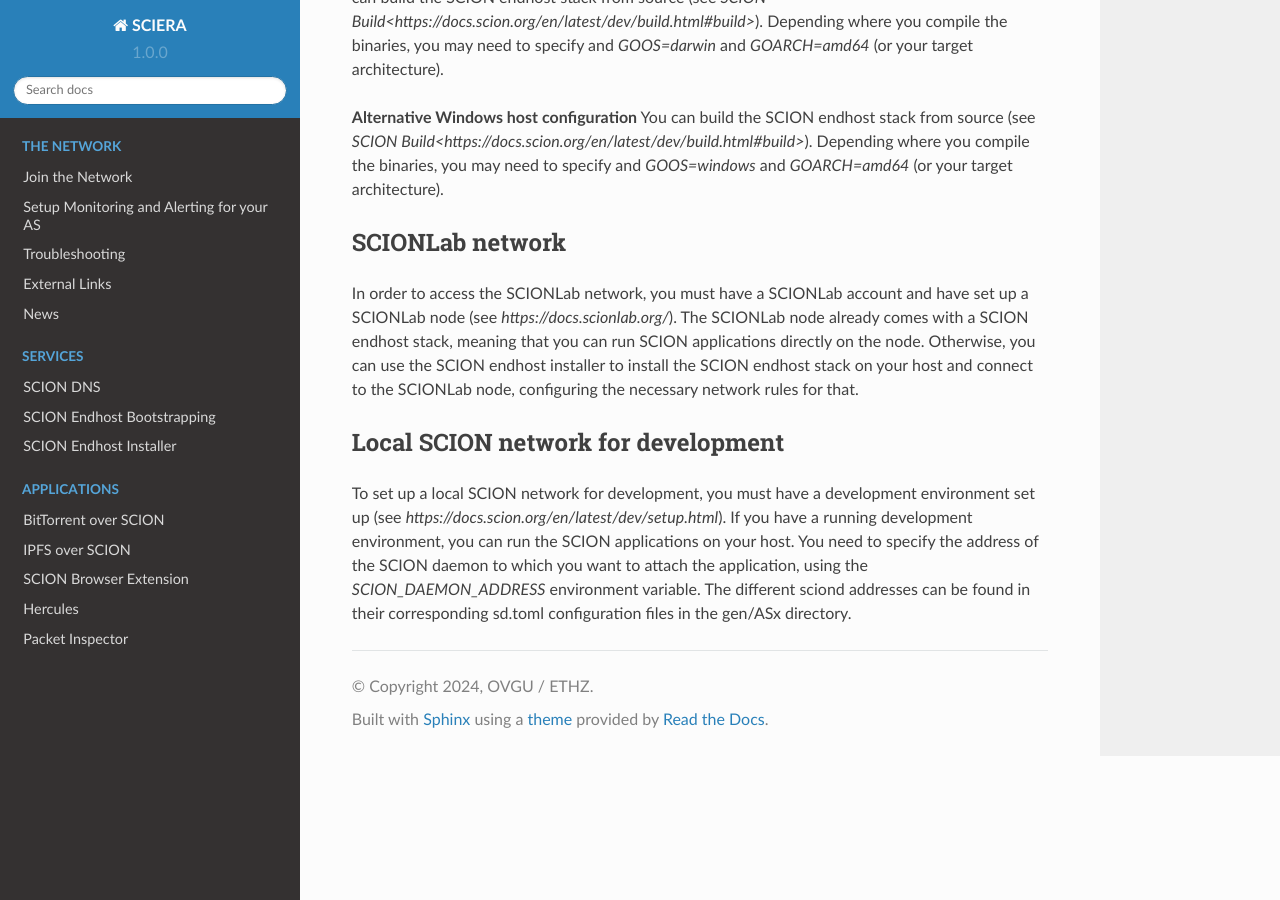
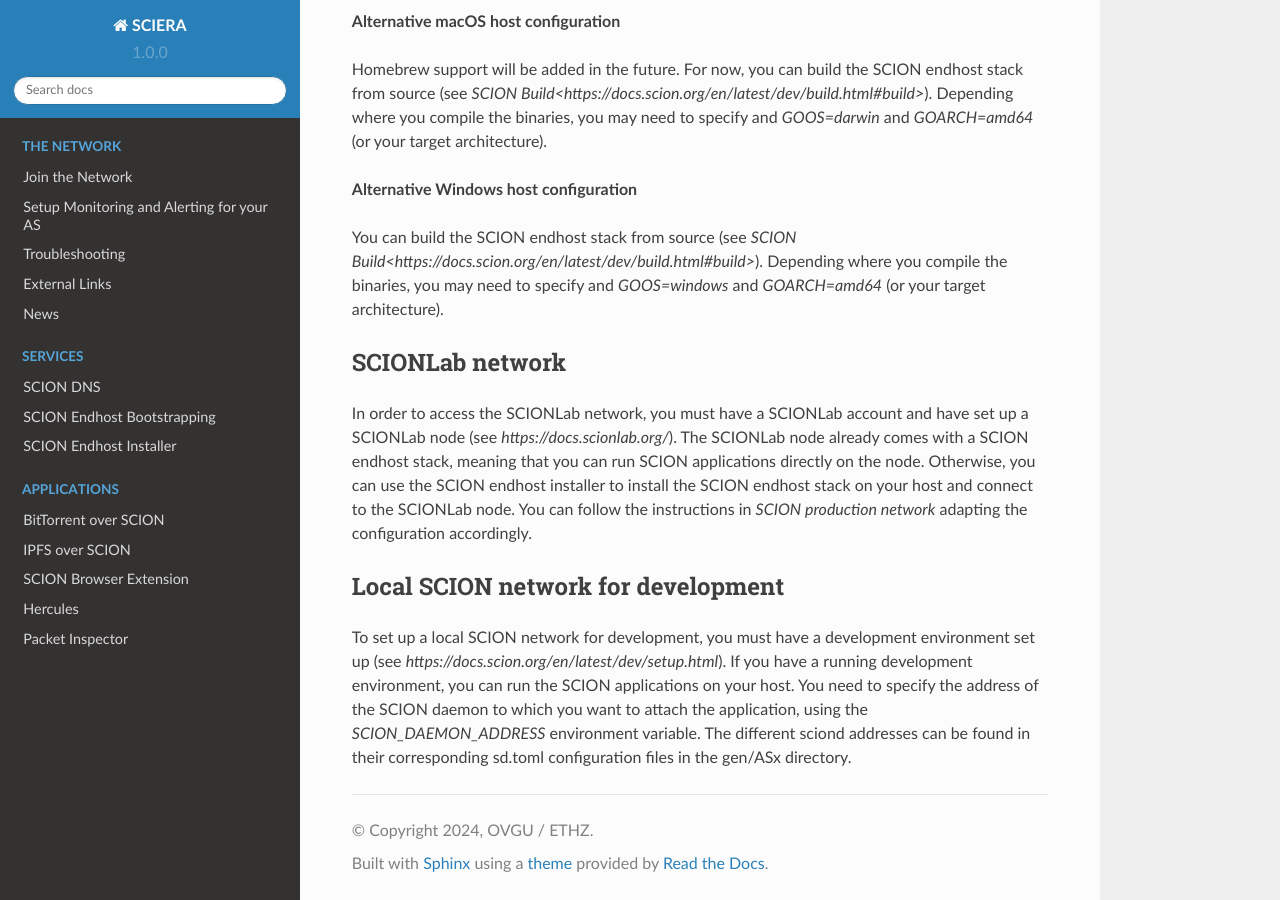
Before and after one commit to netsys-lab/scion-education-network-documentation, a Sphinx documentation site: the page built from docs/source/applications/access.rst, in a window 1280 px wide and 900 px high, scrolled down 825 px. Built offline with Sphinx 7.4.7 and the Read the Docs theme 2.0.0, drawn with Linux system fonts in a browser that asks for light colours.

Commit message:
update access doc

```diff
--- a/docs/source/applications/access.rst
+++ b/docs/source/applications/access.rst
@@ -15,6 +15,7 @@ In order to access the SCION production network, your network provider must have
 - Your university or reasearch institution provides SCION connectivity as part of the SCIERA ISD (see `https://sciera.readthedocs.io/en/latest/index.html`).
 
 **Preferred Host configuration**
+
 The easiest way to install and configure the SCION endhost stack is to use the `SCION endhost installer<../services/scion-host>`_.
 
 **Alternative Linux host configuration**
@@ -23,11 +24,13 @@ If your network provider does not provide a SCION bootstrapper service, you can
 Additionally, you will require a valid configuration from your network provider consisting of `/etc/scion/topology.json` and `/etc/scion/hosts)`.
 
 **Alternative macOS host configuration**
+
 Homebrew support will be added in the future.
 For now, you can build the SCION endhost stack from source (see `SCION Build<https://docs.scion.org/en/latest/dev/build.html#build>`).
 Depending where you compile the binaries, you may need to specify and `GOOS=darwin` and `GOARCH=amd64` (or your target architecture).
 
 **Alternative Windows host configuration**
+
 You can build the SCION endhost stack from source (see `SCION Build<https://docs.scion.org/en/latest/dev/build.html#build>`).
 Depending where you compile the binaries, you may need to specify and `GOOS=windows` and `GOARCH=amd64` (or your target architecture).
 
@@ -35,7 +38,7 @@ SCIONLab network
 ----------------
 In order to access the SCIONLab network, you must have a SCIONLab account and have set up a SCIONLab node (see `https://docs.scionlab.org/`).
 The SCIONLab node already comes with a SCION endhost stack, meaning that you can run SCION applications directly on the node.
-Otherwise, you can use the SCION endhost installer to install the SCION endhost stack on your host and connect to the SCIONLab node, configuring the necessary network rules for that.
+Otherwise, you can use the SCION endhost installer to install the SCION endhost stack on your host and connect to the SCIONLab node. You can follow the instructions in `SCION production network` adapting the configuration accordingly.
 
 
 Local SCION network for development
```
